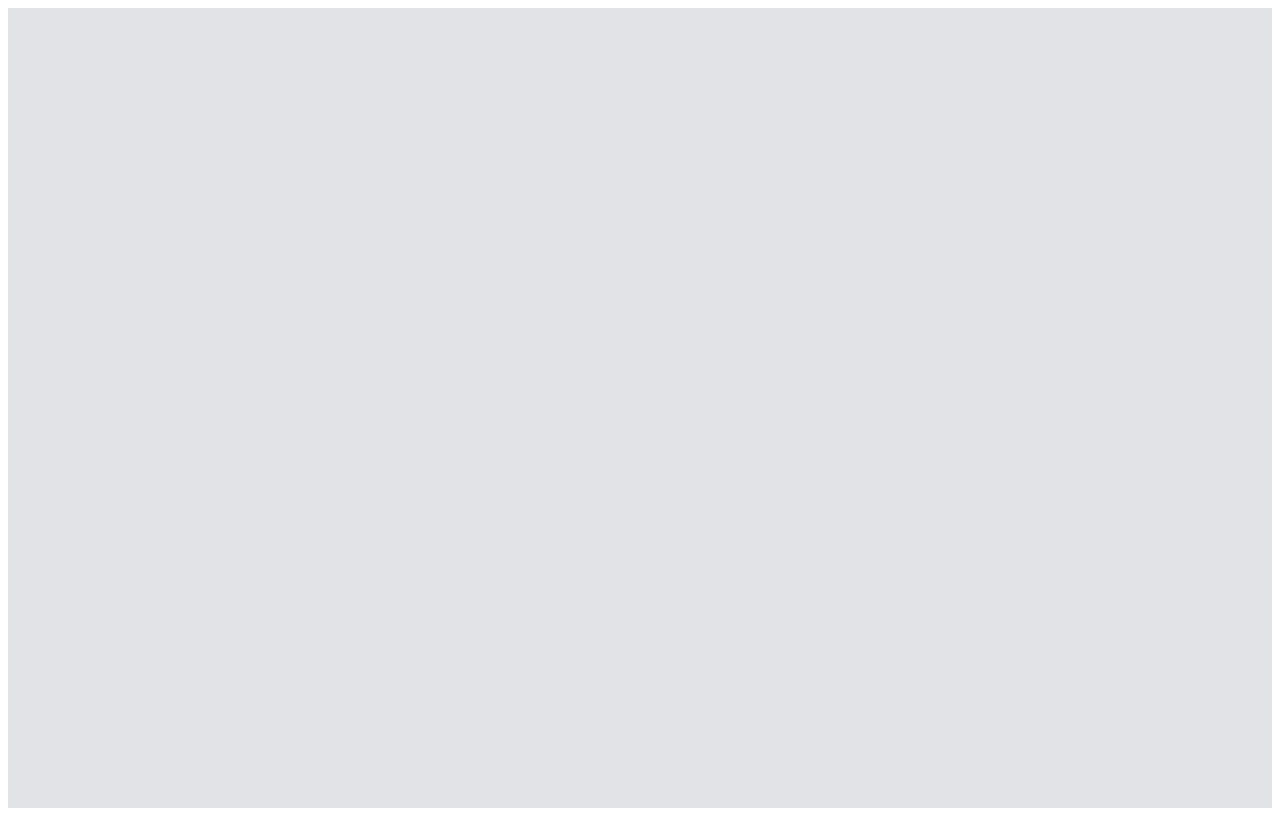
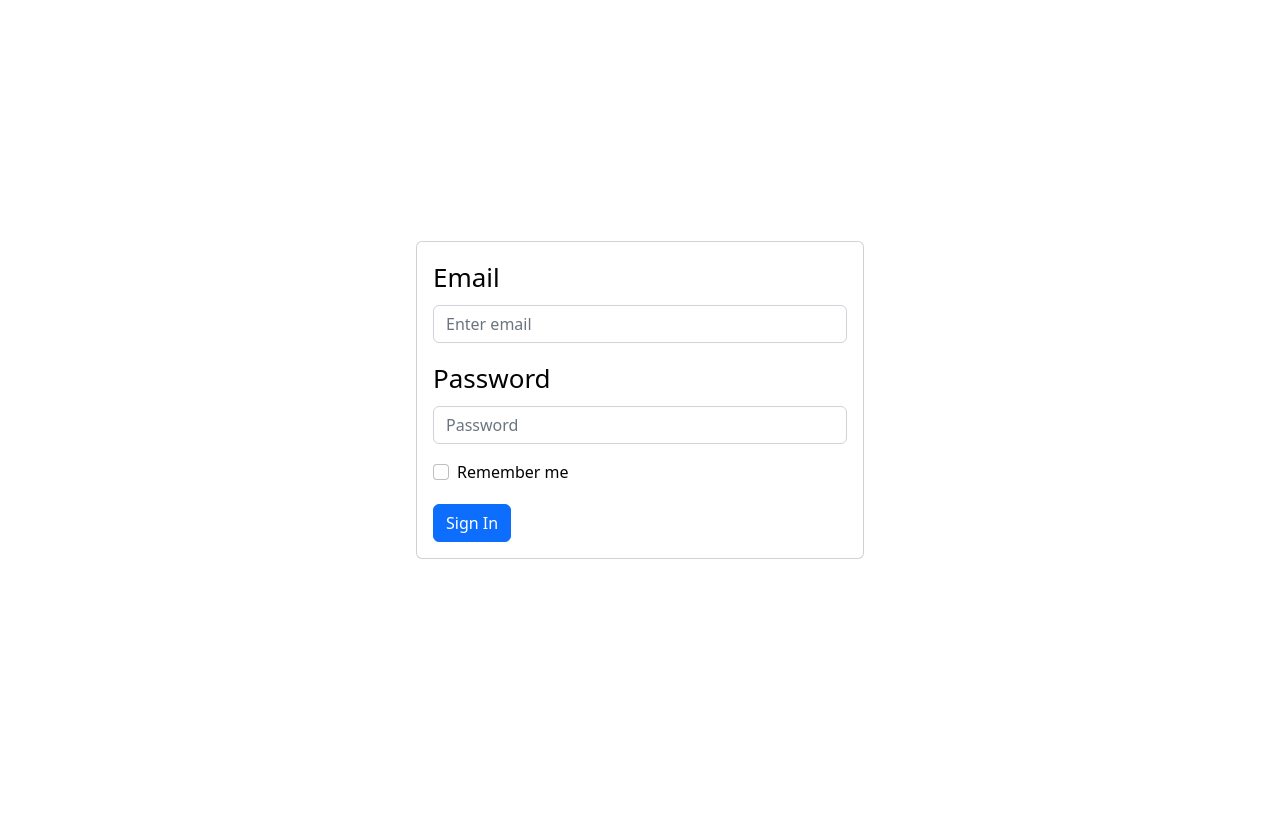
Before and after one commit to MohammadAtikurRahman/RealTimeChat, a React (Create React App) app: page / in a window 1280 px wide. Built offline with nearby package versions, Linux system fonts and the light colour scheme.

Commit message:
CreatSigninpage

```diff
--- a/package.json
+++ b/package.json
@@ -6,7 +6,9 @@
     "@testing-library/jest-dom": "^5.16.5",
     "@testing-library/react": "^13.3.0",
     "@testing-library/user-event": "^13.5.0",
+    "bootstrap": "^5.2.0",
     "react": "^18.2.0",
+    "react-bootstrap": "^2.5.0",
     "react-dom": "^18.2.0",
     "react-scripts": "5.0.1",
     "web-vitals": "^2.1.4"
--- a/public/index.html
+++ b/public/index.html
@@ -10,34 +10,14 @@
       content="Web site created using create-react-app"
     />
     <link rel="apple-touch-icon" href="%PUBLIC_URL%/logo192.png" />
-    <!--
-      manifest.json provides metadata used when your web app is installed on a
-      user's mobile device or desktop. See https://developers.google.com/web/fundamentals/web-app-manifest/
-    -->
     <link rel="manifest" href="%PUBLIC_URL%/manifest.json" />
-    <!--
-      Notice the use of %PUBLIC_URL% in the tags above.
-      It will be replaced with the URL of the `public` folder during the build.
-      Only files inside the `public` folder can be referenced from the HTML.
-
-      Unlike "/favicon.ico" or "favicon.ico", "%PUBLIC_URL%/favicon.ico" will
-      work correctly both with client-side routing and a non-root public URL.
-      Learn how to configure a non-root public URL by running `npm run build`.
-    -->
+      <link rel="stylesheet" href="https://cdn.jsdelivr.net/npm/bootstrap@5.2.0-beta1/dist/css/bootstrap.min.css"
+      integrity="sha384-0evHe/X+R7YkIZDRvuzKMRqM+OrBnVFBL6DOitfPri4tjfHxaWutUpFmBp4vmVor" crossorigin="anonymous" />
     <title>React App</title>
   </head>
   <body>
     <noscript>You need to enable JavaScript to run this app.</noscript>
     <div id="root"></div>
-    <!--
-      This HTML file is a template.
-      If you open it directly in the browser, you will see an empty page.
 
-      You can add webfonts, meta tags, or analytics to this file.
-      The build step will place the bundled scripts into the <body> tag.
-
-      To begin the development, run `npm start` or `yarn start`.
-      To create a production bundle, use `npm run build` or `yarn build`.
-    -->
   </body>
 </html>
--- a/src/App.css
+++ b/src/App.css
@@ -1,38 +1,15 @@
 .App {
-  text-align: center;
+  text-align:justify;
 }
 
-.App-logo {
-  height: 40vmin;
-  pointer-events: none;
-}
-
-@media (prefers-reduced-motion: no-preference) {
-  .App-logo {
-    animation: App-logo-spin infinite 20s linear;
-  }
-}
 
 .App-header {
-  background-color: #e1e3e6;
+
   min-height: 100vh;
   display: flex;
   flex-direction: column;
   align-items: center;
   justify-content: center;
   font-size: calc(10px + 2vmin);
-  color: white;
+  color: rgb(3, 3, 3);
 }
-
-.App-link {
-  color: #61dafb;
-}
-
-@keyframes App-logo-spin {
-  from {
-    transform: rotate(0deg);
-  }
-  to {
-    transform: rotate(360deg);
-  }
-}
--- a/src/App.js
+++ b/src/App.js
@@ -1,11 +1,11 @@
 
 import './App.css';
-
+import Signin from './components/Signin';
 function App() {
   return (
     <div className="App">
       <header className="App-header">
-
+         <Signin />
       </header>
     </div>
   );
--- /dev/null
+++ b/src/components/Signin.jsx
@@ -0,0 +1,42 @@
+import Button from 'react-bootstrap/Button';
+import Form from 'react-bootstrap/Form';
+import Card from 'react-bootstrap/Card';
+function Signin() {
+  return (
+
+    <Card style={{ width: '28rem' }}>
+        <Card.Body>
+                            <Form>
+                <Form.Group className="mb-3" controlId="formBasicEmail">
+                    <Form.Label>Email</Form.Label>
+                    <Form.Control type="email"   placeholder="Enter email" />
+                    <Form.Text className="text-muted">
+
+                    </Form.Text>
+                </Form.Group>
+
+                <Form.Group className="mb-3" controlId="formBasicPassword">
+                    <Form.Label>Password</Form.Label>
+                    <Form.Control type="password" placeholder="Password" />
+                </Form.Group>
+                <Form.Group className="mb-3" controlId="formBasicCheckbox">
+                    <Form.Check type="checkbox" style={{fontSize: '16px'}} label="Remember me" />
+                </Form.Group>
+                <Button variant="primary" type="submit">
+                    Sign In
+                </Button>
+                </Form>
+
+
+
+        </Card.Body>
+
+
+
+
+    </Card>
+
+  );
+}
+
+export default Signin;
--- a/src/index.js
+++ b/src/index.js
@@ -1,9 +1,13 @@
 import React from 'react';
 import ReactDOM from 'react-dom/client';
 import App from './App';
+import './components/Signin';
+import Signin from './components/Signin';
 const root = ReactDOM.createRoot(document.getElementById('root'));
 root.render(
   <React.StrictMode>
+
     <App />
+
   </React.StrictMode>
 );
```
Also changed, not shown: src/pages/Signin.js (added), src/pages/profile.js (added), src/pages/singnup.js (added), 1 other file (tests, documents, lock files or other folders).
